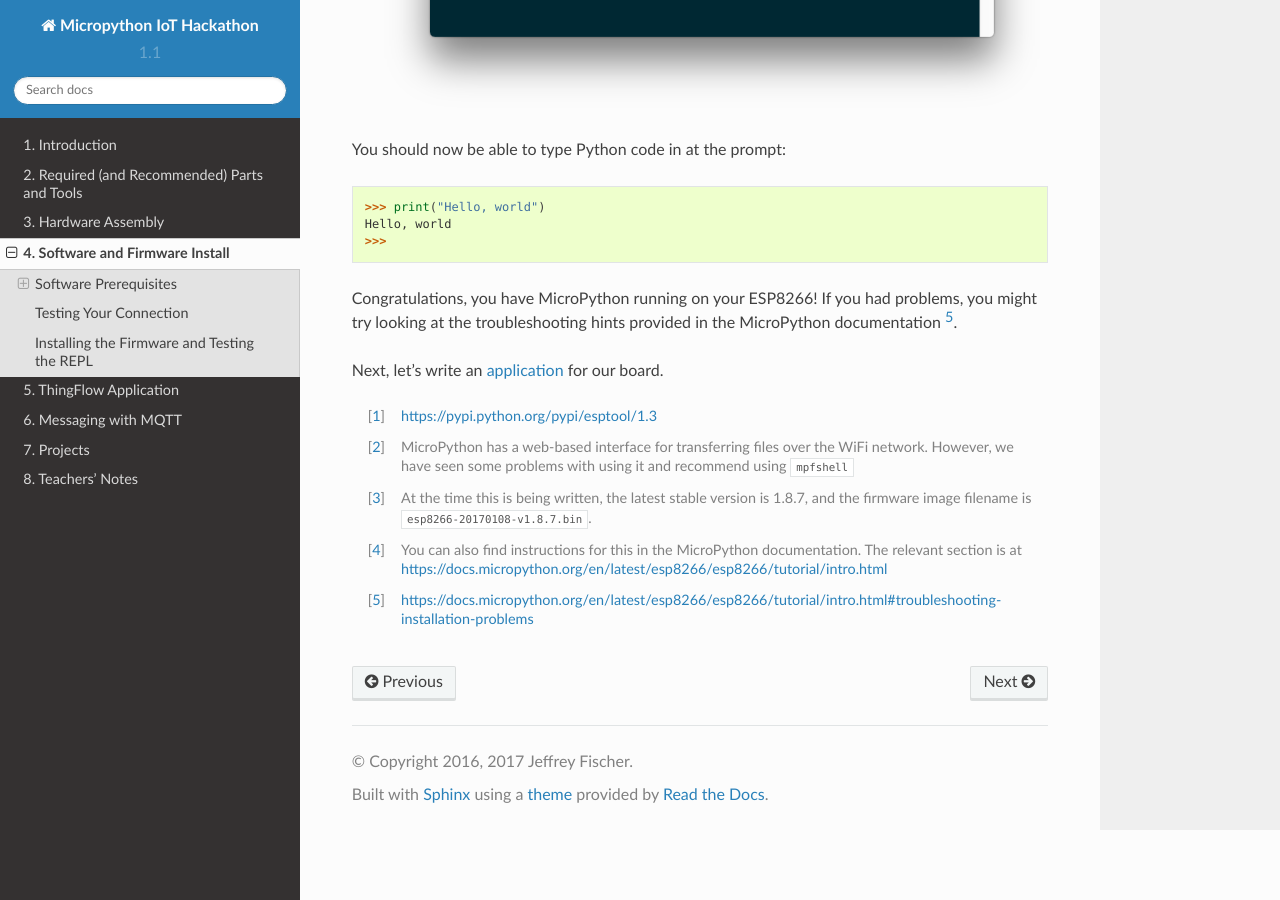
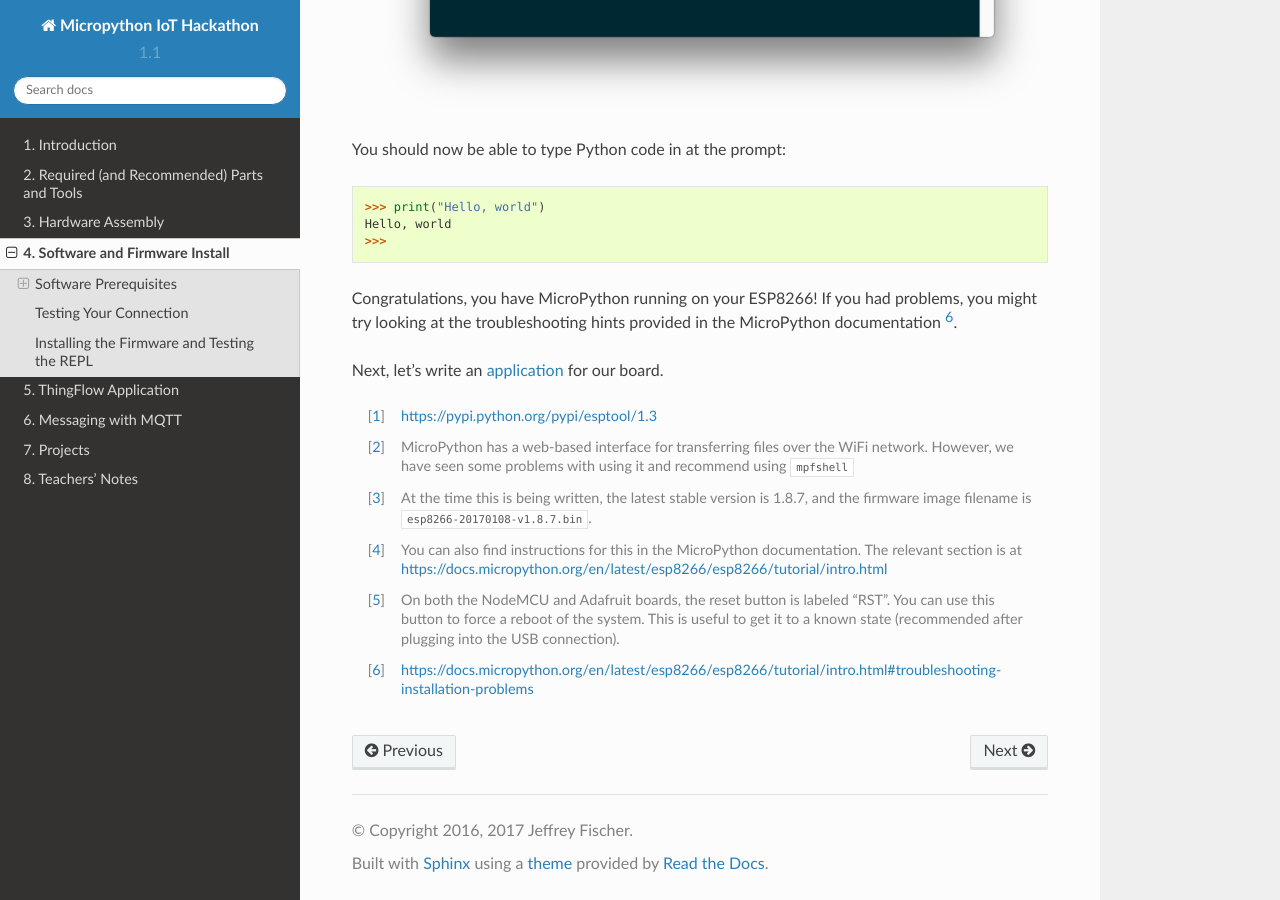
Before and after one commit to jfischer/micropython-iot-hackathon, a Sphinx documentation site: the page built from docs/firmware-and-testing.rst, in a window 1280 px wide and 900 px high, scrolled down 3648 px. Built offline with Sphinx 7.4.7 and the Read the Docs theme 2.0.0, drawn with Linux system fonts in a browser that asks for light colours; some of the changed text lies outside the part shown.

Commit message:
Fixes #2

```diff
--- a/docs/firmware-and-testing.rst
+++ b/docs/firmware-and-testing.rst
@@ -132,7 +132,7 @@ Next, we will use ``screen`` to connect to our board. From the command line::
 
   screen /dev/TTYDEVICE 115200
 
-Now, press the reset button on your ESP8266 board. In your ``screen`` session,
+Now, press the reset button on your ESP8266 board [#]_. In your ``screen`` session,
 you should see some garbage characters followed by a version string and a
 prompt. For example:
 
@@ -165,4 +165,9 @@ Next, let's write an :ref:`application <thingflow-application>` for our board.
        The relevant section is at
        https://docs.micropython.org/en/latest/esp8266/esp8266/tutorial/intro.html
 
+.. [#] On both the NodeMCU and Adafruit boards, the reset button is labeled
+       "RST". You can use this button to force a reboot of the system. This is
+       useful to get it to a known state (recommended after plugging into the USB
+       connection).
+
 .. [#] https://docs.micropython.org/en/latest/esp8266/esp8266/tutorial/intro.html#troubleshooting-installation-problems
```
